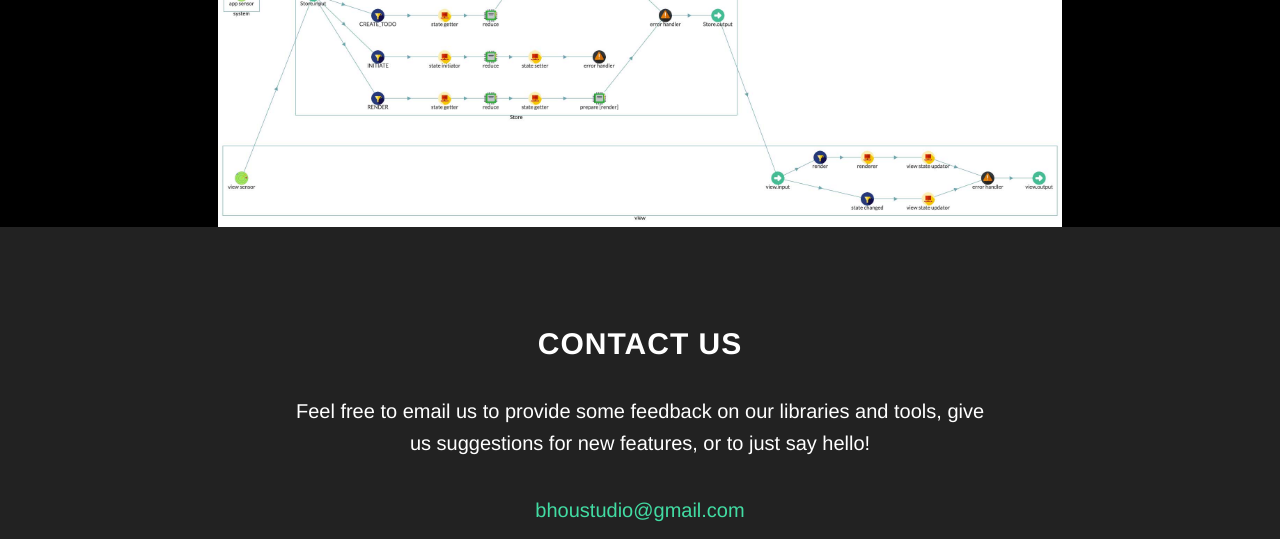
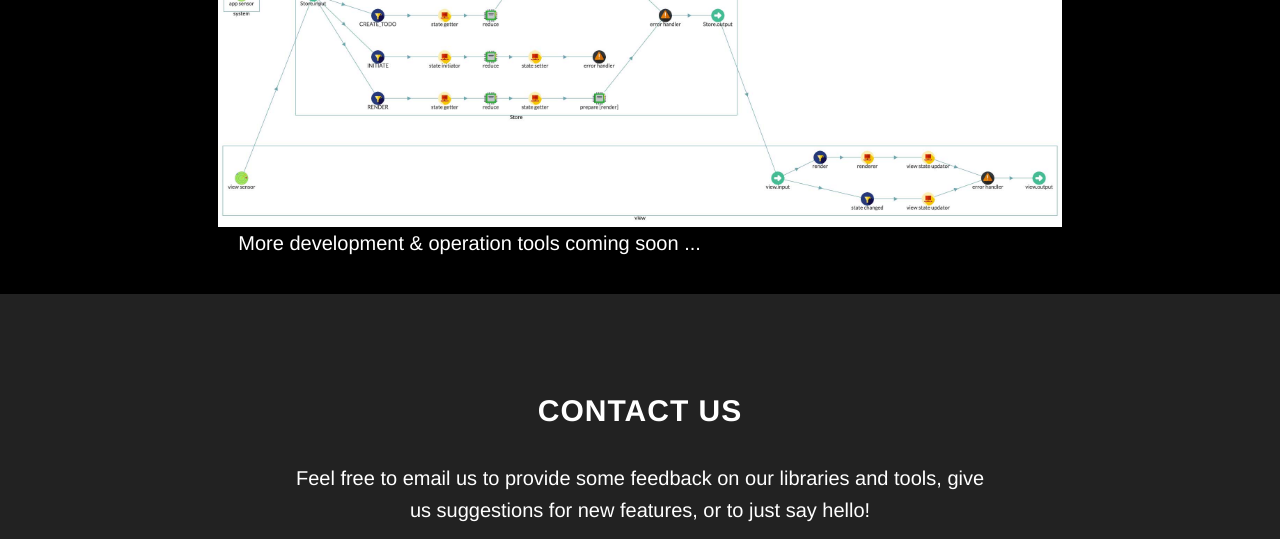
Before and after one commit to bhou/collartechs, a website: page index.html in a window 1280 px wide. Shown: the part 5652-6191 px from the top of the page. Drawn offline with nearby package versions, Linux system fonts and the light colour scheme.

Commit message:
add more tools coming soon hint

```diff
--- a/index.html
+++ b/index.html
@@ -303,6 +303,9 @@ collar-dev-server</pre>
 <a href="http://localhost:7500" style="cursor: pointer;">http://localhost:7500</a></pre>
           <p>Run your application with collar dev client addon enabled, you will see your application's architecture and data flow in dev tool. More detail see the document of <a href="https://www.npmjs.com/package/collar-dev-server">collar-dev-server</a></p>
           <img src="public/images/collar-dev-server-web.jpg"></img>
+
+          <p>More development & operation tools coming soon ...</p>
+
         </div>
       </div>
     </section>
```
